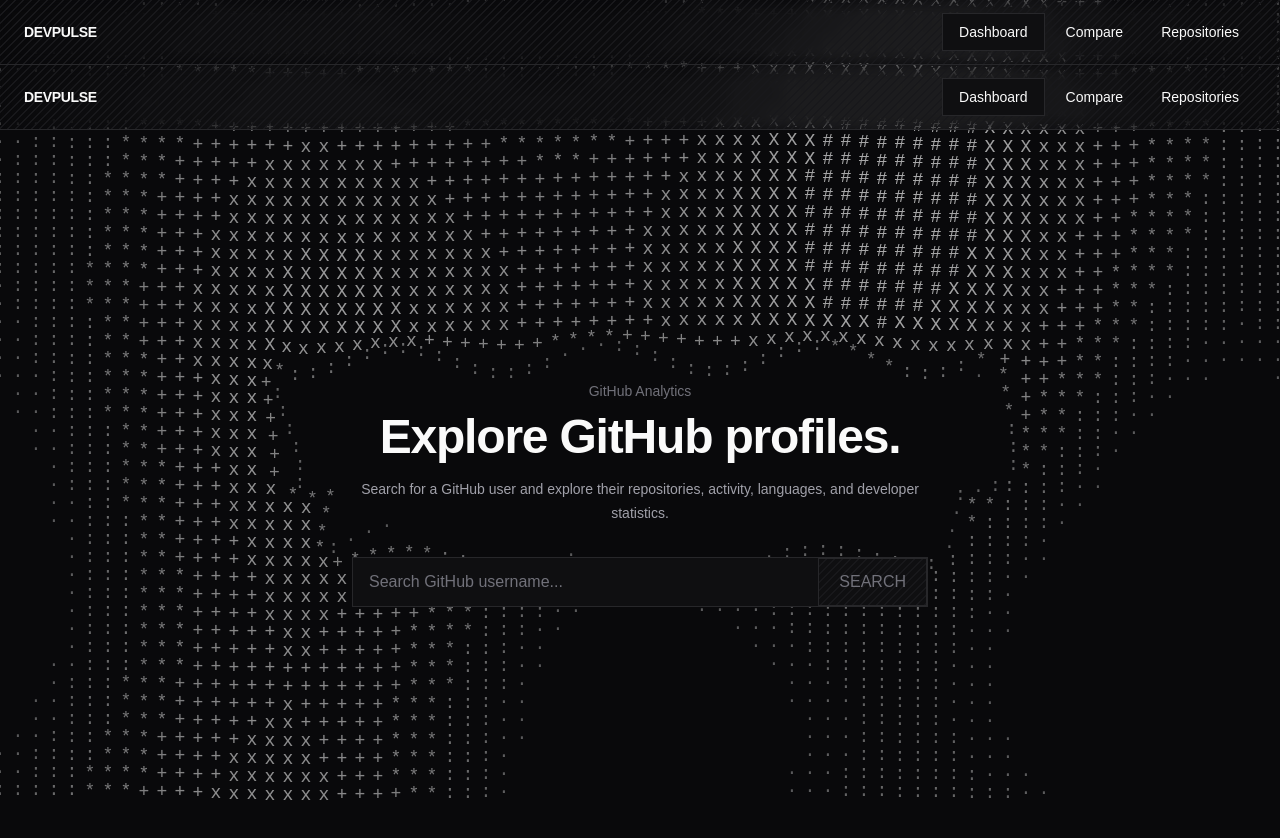
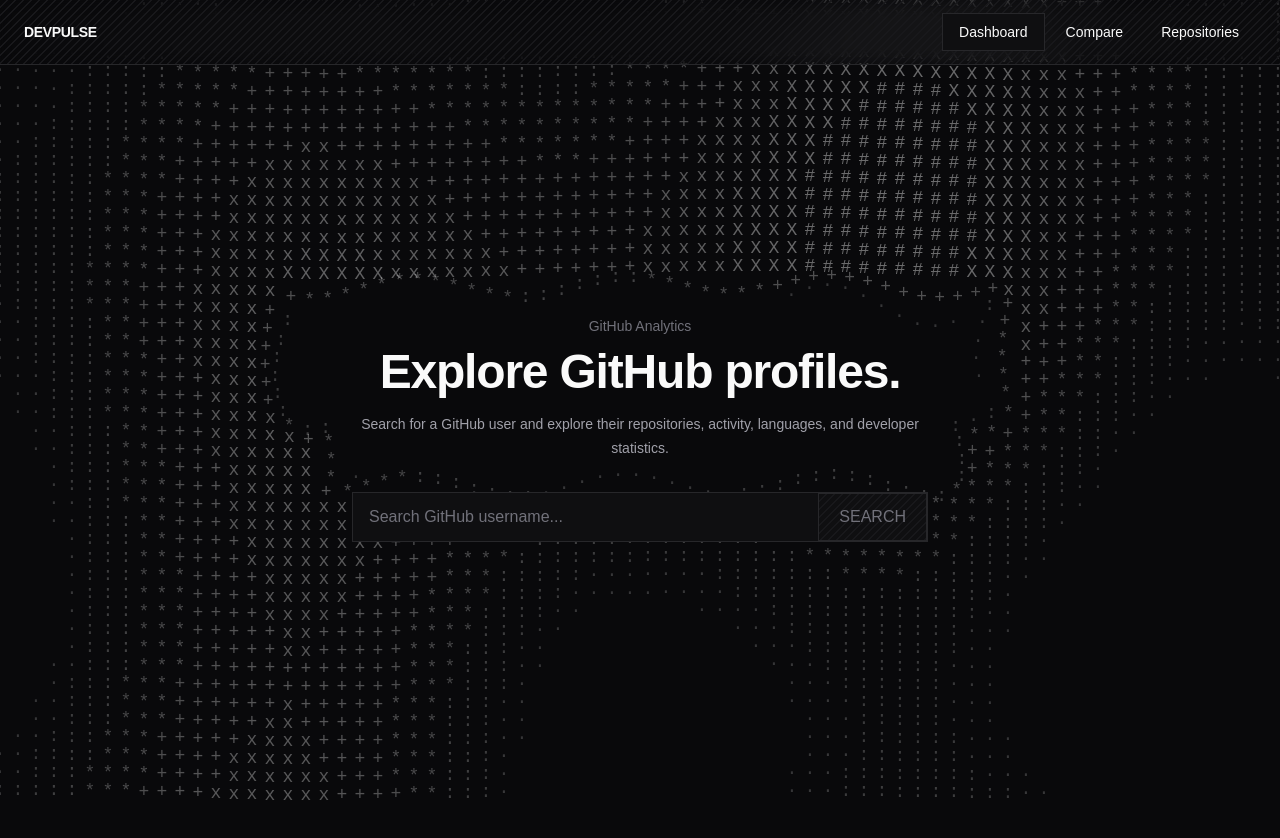
Before and after one commit to natsu0001/devpulse, a Next.js app: page / in a window 1280 px wide. Shown: the top 838 px of the page. Built offline with nearby package versions, Linux system fonts and the light colour scheme.

Commit message:
home nav and bg removed

```diff
--- a/app/page.tsx
+++ b/app/page.tsx
@@ -7,10 +7,10 @@ import SearchBar from "@/app/components/search/SearchBar";
 export default function Home() {
   return (
     <main className="relative min-h-screen overflow-hidden">
-      <Background />
+
 
       <div className="relative z-10">
-        <Navbar />
+
 
         <section className="mx-auto flex min-h-[calc(100vh-73px)] w-full max-w-7xl flex-col items-center justify-center px-6 py-16">
           <div className="w-full max-w-2xl text-center">
```
